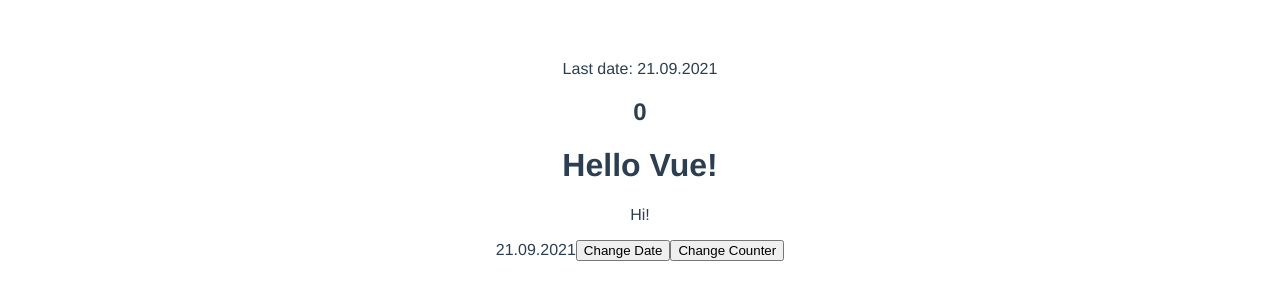
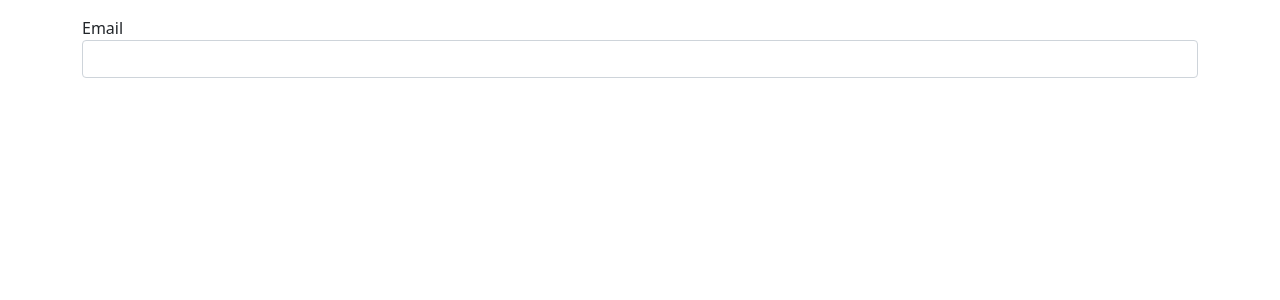
Before and after one commit to Chopper356/vue-start, a Vue app: page / in a window 1280 px wide. Shown: the top 300 px of the page. Built offline with nearby package versions, Linux system fonts and the light colour scheme.

Commit message:
Empty Project

```diff
--- a/package.json
+++ b/package.json
@@ -9,7 +9,8 @@
   },
   "dependencies": {
     "core-js": "^3.6.5",
-    "vue": "^2.6.11"
+    "vue": "^2.6.11",
+    "vuelidate": "^0.7.6"
   },
   "devDependencies": {
     "@vue/cli-plugin-babel": "~4.5.0",
--- a/public/index.html
+++ b/public/index.html
@@ -5,6 +5,7 @@
 		<meta http-equiv="X-UA-Compatible" content="IE=edge">
 		<meta name="viewport" content="width=device-width,initial-scale=1.0">
 		<link rel="icon" href="<%= BASE_URL %>favicon.ico">
+		<link href="https://cdn.jsdelivr.net/npm/bootstrap@5.0.0-beta3/dist/css/bootstrap.min.css" rel="stylesheet" integrity="sha384-eOJMYsd53ii+scO/bJGFsiCZc+5NDVN2yr8+0RDqr0Ql0h+rP48ckxlpbzKgwra6" crossorigin="anonymous">
 		<title><%= htmlWebpackPlugin.options.title %></title>
 	</head>
 	<body>
--- a/src/App.vue
+++ b/src/App.vue
@@ -1,39 +1,23 @@
 <template>
-	<div id="app">
-		<span >Last date: {{ date }}</span>
-		<Counter :counter="counter"></Counter>
-		<Start :title="title" :content="content" :date="date" :counter="counter" @changeDate="date = $event" @changeCounter="counter = $event"></Start>
+	<div class="container">
+		<form class="pt-3">
+			<div class="form-group">
+				<label for="email">Email</label>
+				<input type="email" id="email" class="form-control" v-model="email">
+			</div>
+		</form>
 	</div>
 </template>
 
 <script>
-import Start from './components/Start'
-import Counter from './components/Counter'
 
 export default {
-	name: 'App',
-	data: () => {
-		return {
-			title: "Hello Vue!",
-			content: "Hi!",
-			date: "21.09.2021",
-			counter: 0,
-		}
-	},
-	components: {
-		Start,
-		Counter
-	}
+	data: () => ({
+		email: ""
+	})
 }
 </script>
 
 <style>
-#app {
-	font-family: Avenir, Helvetica, Arial, sans-serif;
-	-webkit-font-smoothing: antialiased;
-	-moz-osx-font-smoothing: grayscale;
-	text-align: center;
-	color: #2c3e50;
-	margin-top: 60px;
-}
+
 </style>
--- a/src/components/Counter.vue
+++ /dev/null
@@ -1,16 +0,0 @@
-<template>
-	<div class="counter">
-		<h2>{{ counter }}</h2>
-	</div>
-</template>
-
-<script>
-export default {
-	name: 'counter',
-	props: ['counter']
-}
-</script>
-
-<style lang="scss" scoped>
-
-</style>
--- a/src/components/Start.vue
+++ /dev/null
@@ -1,35 +0,0 @@
-<template>
-	<div id="start">
-		<h1>{{ title }}</h1>
-		<p>{{ content }}</p>
-		<span>{{ date }}</span>
-
-		<button @click="chaneDate">Change Date</button>
-		<button @click="changeCounter">Change Counter</button>
-	</div>
-</template>
-
-<script>
-export default {
-	name: 'start-vue',
-	props: {
-		title: String,
-		content: String,
-		date: String,
-		counter: Number
-	},
-	methods: {
-		chaneDate() {
-			this.date = Date.now();
-			this.$emit('changeDate', this.date);
-		},
-		changeCounter() {
-			this.$emit('changeCounter', this.counter + 1);
-		}
-	}
-}
-</script>
-
-<style lang="scss" scoped>
-
-</style>
```
Also changed, not shown: src/main.js (+4 -3 lines), src/assets/logo.png (deleted).
